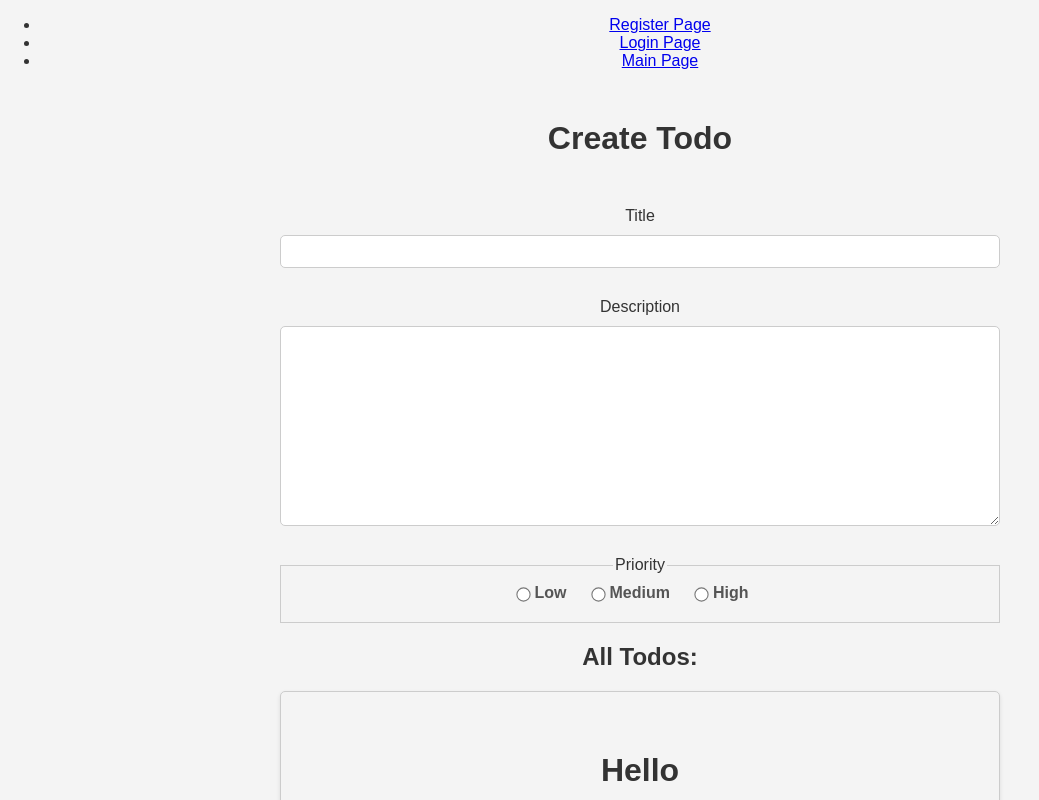
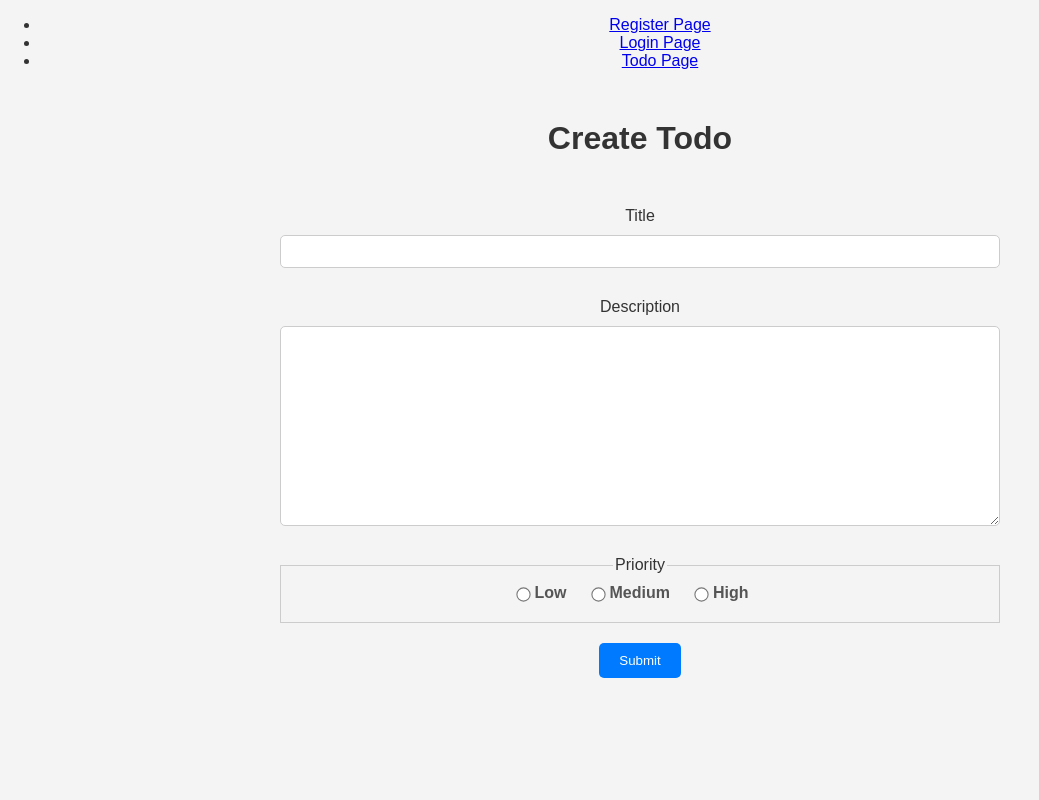
Before and after one commit to RoeiMesi/TodosApp, a React (Create React App) app in the folder frontend/: page / in a window 1280 px wide. Shown: the top 800 px of the page, without its empty margins (0-1039 px from the left). Built offline with nearby package versions, Linux system fonts and the light colour scheme.

Commit message:
Added functionality of edit/delete/submit to the todo page using a reducer

```diff
--- a/frontend/src/App.js
+++ b/frontend/src/App.js
@@ -3,7 +3,7 @@ import "./App.css";
 import "./styles.css";
 import TodoList from "./components/TodoList";
 import TodoForm from "./components/TodoForm";
-import MainPage from "./Pages/MainPage/MainPage";
+import TodoPage from "./Pages/TodoPage/TodoPage";
 import RegisterPage from "./Pages/RegisterPage/RegisterPage";
 import LoginPage from "./Pages/LoginPage/LoginPage";
 import { BrowserRouter, Router, Routes, Route, Link } from "react-router-dom";
@@ -21,7 +21,7 @@ function App() {
               <Link to='/login'>Login Page</Link>
             </li>
             <li>
-              <Link to='/'>Main Page</Link>
+              <Link to='/'>Todo Page</Link>
             </li>
           </ul>
         </nav>
@@ -31,7 +31,7 @@ function App() {
           </Route>
           <Route path="/login" element={<LoginPage />}>
           </Route>
-          <Route path="/" element={<MainPage />}>
+          <Route path="/" element={<TodoPage />}>
           </Route>
         </Routes>
       </BrowserRouter>
--- a/frontend/src/Pages/MainPage/MainPage.js
+++ /dev/null
@@ -1,30 +0,0 @@
-import React from "react";
-import TodoForm from "../../components/TodoForm";
-import TodoList from "../../components/TodoList";
-
-export default function MainPage() {
-  const sampletodos = [
-    {
-      title: "Hello",
-      description: "description",
-      priority: 1,
-      completed: false,
-    },
-    {
-      title: "Hello2",
-      description: "description",
-      priority: 1,
-      completed: false,
-    },
-  ];
-
-  return (
-    <div className="container">
-      <h1>Create Todo</h1>
-      <TodoForm />
-
-      <h2>All Todos:</h2>
-      <TodoList todos={sampletodos} />
-    </div>
-  );
-}
--- /dev/null
+++ b/frontend/src/Pages/TodoPage/TodoPage.js
@@ -0,0 +1,45 @@
+import React, { useReducer } from "react";
+import TodoForm from "../../components/TodoForm";
+import TodoList from "../../components/TodoList";
+import { sortTodos } from "../../utils/sortingUtilities";
+import todoReducer from "../../reducers/todoReducer";
+
+export default function TodoPage() {
+  const initialState = {
+    todos: [],
+    editingTodo: null,
+    sortPreference: "High to Low",
+  };
+
+  const [state, dispatch] = useReducer(todoReducer, initialState);
+
+  const sortedTodos = sortTodos(state.todos, state.sortPreference);
+
+  return (
+    <div className="container">
+      <h1>Create Todo</h1>
+      <TodoForm dispatch={dispatch} editingTodo={state.editingTodo}></TodoForm>
+
+      {state.todos.length > 0 && (
+        <div className="todos">
+          <h2>All Todos:</h2>
+
+          <select
+            value={state.sortPreference}
+            onChange={(e) =>
+              dispatch({ type: "SET_SORTING", payload: e.target.value })
+            }
+          >
+            <option value="High to Low">High to Low</option>
+            <option value="Low to High">Low to High</option>
+          </select>
+
+          <TodoList
+          todos={sortedTodos}
+          dispatch={dispatch}
+          ></TodoList>
+        </div>
+      )}
+    </div>
+  );
+}
--- a/frontend/src/components/LoginForm/LoginForm.js
+++ b/frontend/src/components/LoginForm/LoginForm.js
@@ -5,8 +5,18 @@ export default function LoginForm() {
   const [username, setUsername] = useState("");
   const [password, setPassword] = useState("");
 
+  const clearForm = () => {
+    setUsername("");
+    setPassword("");
+  };
+
+  const handleSubmit = (e) => {
+    e.preventDefault();
+    clearForm();
+  };
+
   return (
-    <div className="login-form">
+    <form onSubmit={handleSubmit} className="login-form">
       <label>Username</label>
       <input
         type="text"
@@ -19,6 +29,8 @@ export default function LoginForm() {
         value={password}
         onChange={(e) => setPassword(e.target.value)}
       ></input>
-    </div>
+
+      <button type='submit' className='button'>Submit</button>
+    </form>
   );
 }
--- a/frontend/src/components/RegisterForm/RegisterForm.js
+++ b/frontend/src/components/RegisterForm/RegisterForm.js
@@ -53,6 +53,8 @@ export default function RegisterForm() {
                     value={password}
                     onChange={(e) => setPassword(e.target.value)}
                 ></input>
+
+                <button type='submit' className='button'>Submit</button>
             </form>
     )
 }
--- a/frontend/src/components/TodoForm.js
+++ b/frontend/src/components/TodoForm.js
@@ -1,10 +1,19 @@
-import React, { useState } from "react";
+import React, { useState, useEffect } from "react";
 
-export default function TodoForm() {
+export default function TodoForm({ dispatch, editingTodo }) {
   const [title, setTitle] = useState("");
   const [description, setDescription] = useState("");
   const [priority, setPriority] = useState(1);
-  const [completed, setCompleted] = useState(false);
+
+  useEffect(() => {
+    if (editingTodo) {
+      setTitle(editingTodo.title);
+      setDescription(editingTodo.description);
+      setPriority(editingTodo.priority);
+    } else {
+      clearForm();
+    }
+  }, [editingTodo]);
 
   const priorityLabels = {
     1: "Low",
@@ -15,12 +24,28 @@ export default function TodoForm() {
   const clearForm = () => {
     setTitle("");
     setDescription("");
-    setPriority("");
-    setCompleted("");
+    setPriority(1);
   };
 
   const handleSubmit = (e) => {
     e.preventDefault();
+    clearForm();
+
+    const todoData = {
+      title,
+      description,
+      priority,
+      completed: editingTodo ? editingTodo.completed : false
+    };
+
+    dispatch({
+      type: editingTodo ? "UPDATE_TODO" : "ADD_TODO",
+      payload: todoData,
+    });
+  };
+
+  const handleCancel = () => {
+    dispatch({ type: "CLEAR_EDITING_TODO" });
     clearForm();
   };
 
@@ -50,7 +75,7 @@ export default function TodoForm() {
                 type="radio"
                 value={value}
                 checked={priority === value}
-                className='priority-input'
+                className="priority-input"
                 onChange={(e) => setPriority(e.target.value)}
               ></input>
               {label}
@@ -58,6 +83,15 @@ export default function TodoForm() {
           ))}
         </fieldset>
       </div>
+      <button type="submit" className="button">
+        Submit
+      </button>
+
+      {editingTodo && (
+        <button className="button" onClick={handleCancel}>
+          Cancel Edit
+        </button>
+      )}
     </form>
   );
 }
--- a/frontend/src/components/TodoItem.js
+++ b/frontend/src/components/TodoItem.js
@@ -1,14 +1,35 @@
 import React, { useState } from "react";
 
-export default function TodoItem( {todo} ) {
-    const { title, description, priority, completed } = todo
+export default function TodoItem({ todo, dispatch }) {
+  const { title, description, priority, completed, dateCreated } = todo;
 
-    return (
-        <div className="todo-item">
-            <h1>{title}</h1>
-            <h1>{description}</h1>
-            <h1>{priority}</h1>
-            <h1>{completed}</h1>
-        </div>
-    );
+  const priorityClass = {
+    1: "priority-low",
+    2: "priority-medium",
+    3: "priority-high",
+  };
+
+  return (
+    <div className="todo-item">
+      <div className={`priority-dot ${priorityClass[todo.priority]}`}></div>
+      <h3>{title}</h3>
+      <p>{description}</p>
+
+      <button
+        className="button"
+        onClick={() =>
+          dispatch({ type: "DELETE_TODO", payload: { dateCreated } })
+        }
+      >
+        Delete
+      </button>
+
+      <button
+        className="button"
+        onClick={() => dispatch({ type: "SET_EDITING_TODO", payload: todo })}
+      >
+        Edit
+      </button>
+    </div>
+  );
 }
--- a/frontend/src/components/TodoList.js
+++ b/frontend/src/components/TodoList.js
@@ -1,11 +1,15 @@
 import React from "react";
 import TodoItem from "./TodoItem";
 
-export default function TodoList({ todos }) {
+export default function TodoList({ todos, dispatch }) {
   return (
     <div className="todo-list">
       {todos.map((todo) => (
-        <TodoItem todo={todo}></TodoItem>
+        <TodoItem
+          key={todo.createdAt}
+          dispatch={dispatch}
+          todo={todo}
+        ></TodoItem>
       ))}
     </div>
   );
--- /dev/null
+++ b/frontend/src/reducers/todoReducer.js
@@ -0,0 +1,53 @@
+export default function todoReducer(state, action) {
+  switch (action.type) {
+    case "ADD_TODO":
+      return { ...state, todos: [...state.todos, action.payload] };
+    case "UPDATE_TODO":
+      return {
+        ...state,
+        todos: state.todos.map((todo) =>
+          todo.dateCreated === action.payload.dateCreated
+            ? action.payload
+            : todo
+        ),
+      };
+    case "DELETE_TODO":
+      if (
+        state.editingTodo &&
+        state.editingTodo.dateCreated === action.payload.dateCreated
+      ) {
+        return {
+          ...state,
+          todos: state.todos.filter(
+            (todo) => todo.dateCreated !== action.payload.dateCreated
+          ),
+          editingTodo: null,
+        };
+      } else {
+        return {
+          ...state,
+          todos: state.todos.filter(
+            (todo) => todo.dateCreated !== action.payload.dateCreated
+          ),
+        };
+      }
+    case "SET_EDITING_TODO":
+      return {
+        ...state,
+        editingTodo: action.payload,
+      };
+    case "CLEAR_EDITING_TODO":
+      return {
+        ...state,
+        editingTodo: null,
+      };
+    case "SET_SORTING":
+      return {
+        ...state,
+        sortPreference: action.payload,
+      };
+
+    default:
+      return state;
+  }
+}
--- a/frontend/src/styles.css
+++ b/frontend/src/styles.css
@@ -75,3 +75,51 @@ label {
     border-radius: 5px;
     border: 1px solid #ccc;
 }
+
+
+.button {
+    background-color: #007bff;
+    color: white;
+    border: none;
+    padding: 10px 20px;
+    border-radius: 5px;
+    cursor: pointer;
+    margin: 10px;
+}
+
+
+.button:hover {
+    background-color: #0056b3;
+}
+
+.priority-dot {
+    height: 10px;
+    width: 10px;
+    border-radius: 50%;
+    position: absolute;
+    top: 10px;
+    right: 10px;
+}
+
+.priority-low {
+    background-color: green;
+}
+
+.priority-medium {
+    background-color: orange;
+}
+
+.priority-high {
+    background-color: red;
+}
+
+.todos {
+    margin-top: 50px;
+}
+
+select {
+    padding: 10px;
+    border-radius: 5px;
+    border: 1px solid #ccc;
+
+}
--- /dev/null
+++ b/frontend/src/utils/sortingUtilities.js
@@ -0,0 +1,12 @@
+export const sortTodos = (todos, preference) => {
+    switch(preference) {
+        case "High to Low":
+            return [...todos].sort((a,b) => b.priority.localeCompare(a.priority));
+
+        case "Low to High":
+            return [...todos].sort((a,b) => a.priority.localeCompare(b.priority));
+
+        default:
+            return todos
+    }
+}
```
